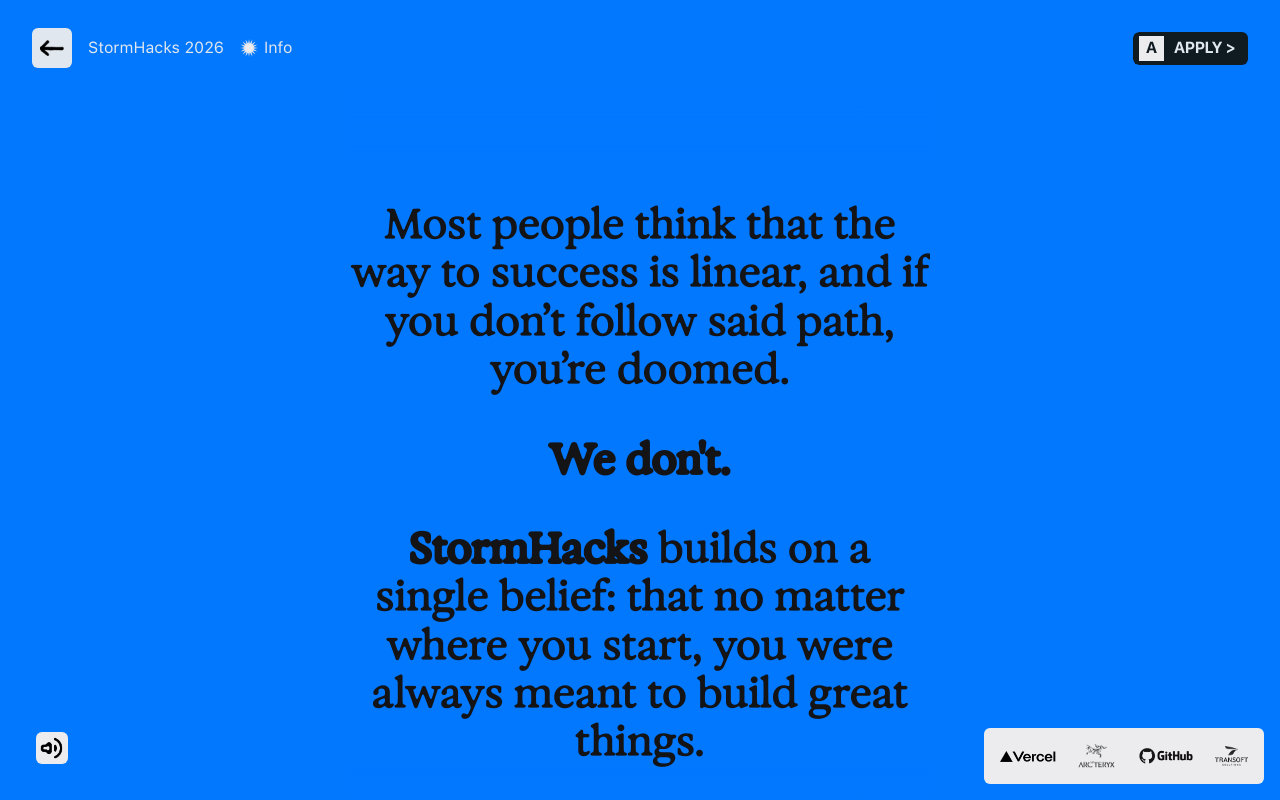
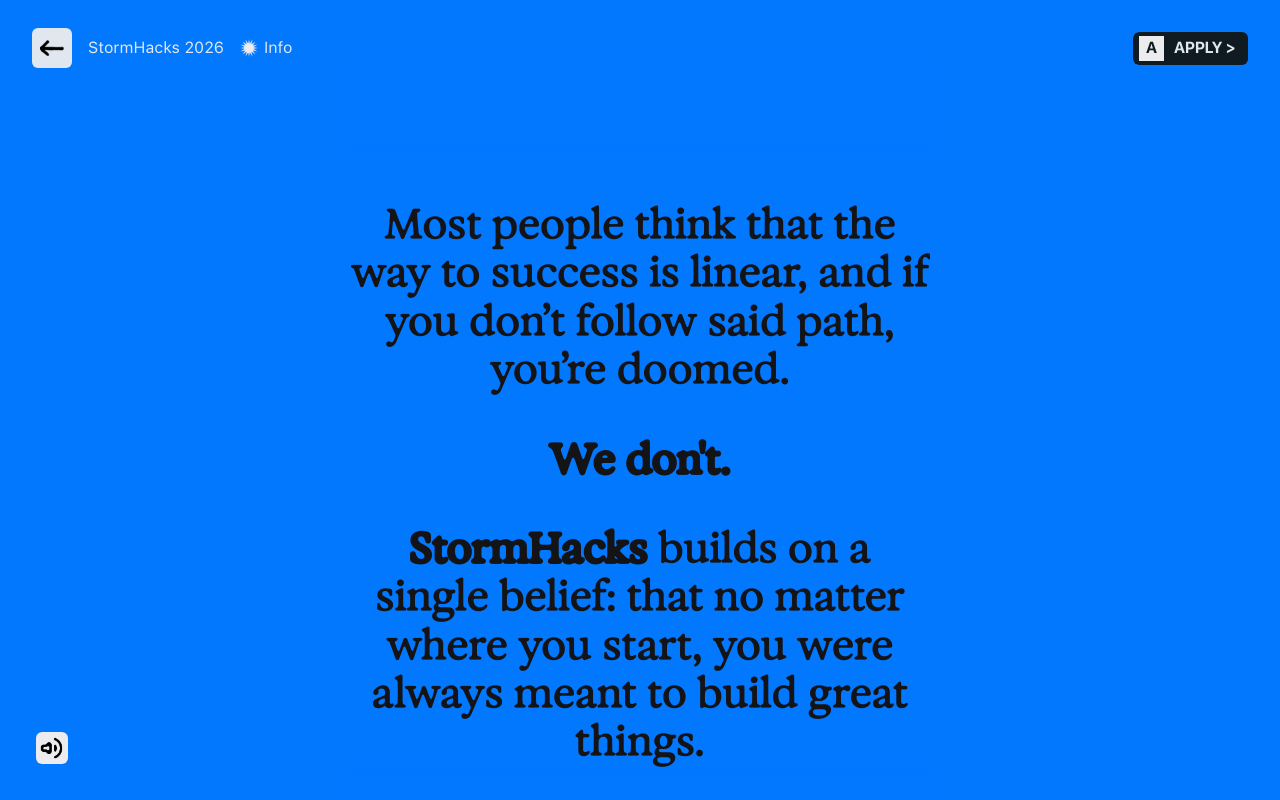
Before and after one commit to sfusurge/SH26-infosite, a SvelteKit app: page /info in a window 1280 px wide. Built offline with nearby package versions, Linux system fonts and the light colour scheme.

Commit message:
google analytics

```diff
--- a/src/app.html
+++ b/src/app.html
@@ -22,6 +22,17 @@
 	<meta property="twitter:image" content="https://stormhacks.com/Preview.webp" />
 
 	<meta name="text-scale" content="scale" />
+
+	<!-- Google tag (gtag.js) -->
+	<script async src="https://www.googletagmanager.com/gtag/js?id=G-YHFMRYYF93"></script>
+	<script>
+	  window.dataLayer = window.dataLayer || [];
+	  function gtag(){dataLayer.push(arguments);}
+	  gtag('js', new Date());
+
+	  gtag('config', 'G-YHFMRYYF93');
+	</script>
+
 	%sveltekit.head%
 </head>
 <body data-sveltekit-preload-data="hover">
--- a/src/lib/components/LandingUI.svelte
+++ b/src/lib/components/LandingUI.svelte
@@ -186,9 +186,22 @@
         </a>
     </div>
 
+    <div
+        class="sm:hidden transition-[opacity,filter,transform] duration-copy ease-copy delay-700 absolute bottom-5 left-1/2 -translate-x-1/2 z-30 flex"
+        class:opacity-0={!isMounted || isExpanded}
+        class:blur-sm={!isMounted}
+        class:translate-y-[6px]={!isMounted}
+        class:opacity-100={isMounted && !isExpanded}
+        class:blur-none={isMounted}
+        class:translate-y-0={isMounted}
+        class:pointer-events-none={isExpanded}
+    >
+        <SponsorsBar />
+    </div>
+
     <div class="absolute right-5 bottom-5 z-30 flex items-center gap-3">
         <div
-            class="transition-[opacity,filter,transform] duration-copy ease-copy delay-700 fixed sm:relative left-1/2 -translate-x-1/2 sm:left-auto sm:translate-x-0 bottom-5 sm:bottom-auto flex"
+            class="hidden sm:flex transition-[opacity,filter,transform] duration-copy ease-copy delay-700"
             class:opacity-0={!isMounted || isExpanded}
             class:blur-sm={!isMounted}
             class:translate-y-[6px]={!isMounted}
--- a/src/lib/components/SponsorsBar.svelte
+++ b/src/lib/components/SponsorsBar.svelte
@@ -38,7 +38,7 @@
 </script>
 
 <div
-    class={`flex flex-col justify-center items-start w-[280px] h-[32px] sm:h-auto max-w-[calc(100vw-110px)] sm:max-w-[280px] px-[12px] sm:px-[16px] py-[4px] sm:py-[14px] gap-[10px] rounded-[6px] bg-[#ececef] shrink-0 select-none ${className}`}
+    class={`flex flex-col justify-center items-start w-[280px] h-[32px] sm:h-auto max-w-[216px] sm:max-w-[280px] px-[12px] sm:px-[16px] py-[4px] sm:py-[14px] gap-[10px] rounded-[6px] bg-[#ececef] shrink-0 select-none ${className}`}
 >
     <div class="flex items-center justify-between w-full">
         {#each sponsorsList as sponsor (sponsor.name)}
--- a/src/routes/info/+page.svelte
+++ b/src/routes/info/+page.svelte
@@ -3,7 +3,6 @@
     import TextSection from "$lib/components/TextSection.svelte";
     import Header from "$lib/components/Header.svelte";
     import SoundButton from "$lib/ui/SoundButton.svelte";
-    import SponsorsBar from "$lib/components/SponsorsBar.svelte";
 
     let isMounted = $state(false);
 
@@ -20,18 +19,6 @@
 
     <div class="fixed bottom-4 left-4 z-50">
         <SoundButton />
-    </div>
-
-    <div
-        class="fixed sm:absolute bottom-4 left-1/2 -translate-x-1/2 sm:left-auto sm:right-4 sm:translate-x-0 sm:bottom-4 z-50 transition-[opacity,filter,transform] duration-copy ease-copy flex"
-        class:opacity-0={!isMounted}
-        class:blur-sm={!isMounted}
-        class:translate-y-[6px]={!isMounted}
-        class:opacity-100={isMounted}
-        class:blur-none={isMounted}
-        class:translate-y-0={isMounted}
-    >
-        <SponsorsBar />
     </div>
 
     <div
```
